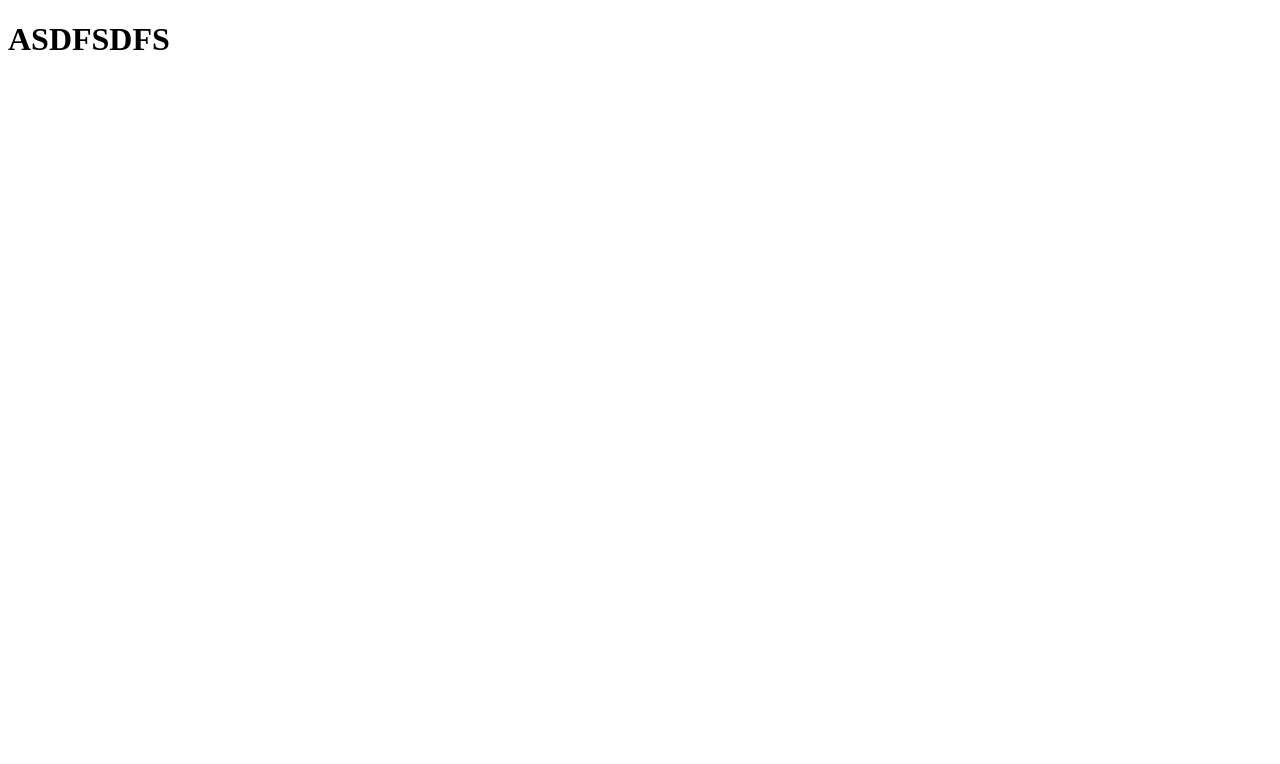
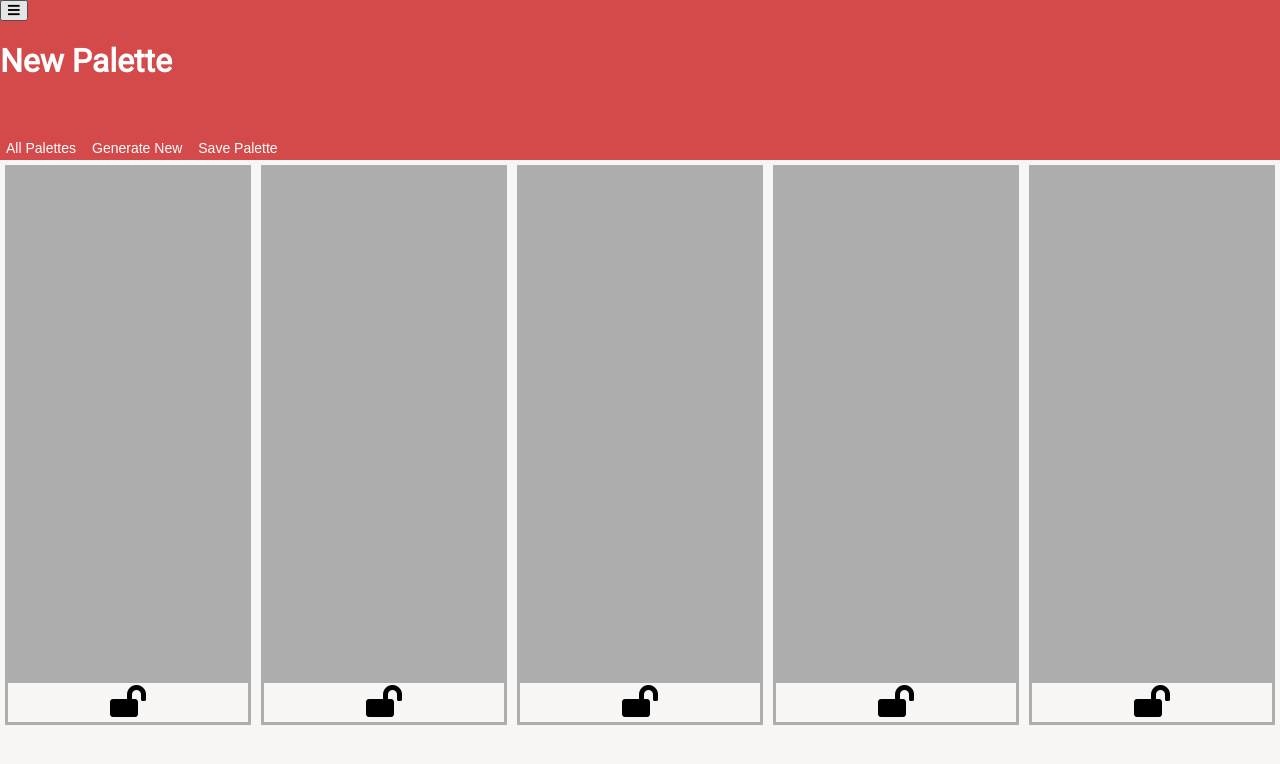
Before and after one commit to bottd/palette-picker, a website: page public/index.html in a window 1280 px wide. Drawn offline with Linux system fonts and the light colour scheme.

Commit message:
create html/css skeleton

```diff
--- a/public/index.html
+++ b/public/index.html
@@ -1,9 +1,45 @@
-<!DOCTYPE HTML>
+<!DOCTYPE html>
 <html>
   <head>
-    <link rel='stylesheet' type='text/css' href='styles.css'/>
-  </head>
+    <link href="https://fonts.googleapis.com/css?family=Roboto" rel="stylesheet">
+    <link rel="stylesheet" href="https://use.fontawesome.com/releases/v5.5.0/css/all.css" integrity="sha384-B4dIYHKNBt8Bc12p+WXckhzcICo0wtJAoU8YZTY5qE0Id1GSseTk6S+L3BlXeVIU" crossorigin="anonymous">
+    <link rel='stylesheet' type='text/css' href='styles.css'/> </head>
   <body>
-    <h1>ASDFSDFS</h1>
+    <header>
+      <button class='hamburger'><i class="fas fa-bars"></i></button>
+      <h1>New Palette</h1>
+      <div class='button-container'>
+        <button class='header-button'>All Palettes</button>
+        <button class='header-button'>Generate New</button>
+        <button class='header-button'>Save Palette</button>
+      </div>
+    </header>
+    <main>
+      <div class='color-card'>
+        <div class='color 1'>
+        </div>
+        <button class='lock'><i class="fas fa-lock-open"></i></button>
+      </div>
+      <div class='color-card'>
+        <div class='color 2'>
+        </div>
+        <button class='lock'><i class="fas fa-lock-open"></i></button>
+      </div>
+       <div class='color-card'>
+        <div class='color 3'>
+        </div>
+        <button class='lock'><i class="fas fa-lock-open"></i></button>
+      </div>
+       <div class='color-card'>
+        <div class='color 4'>
+        </div>
+        <button class='lock'><i class="fas fa-lock-open"></i></button>
+      </div>
+       <div class='color-card'>
+        <div class='color 5'>
+        </div>
+        <button class='lock'><i class="fas fa-lock-open"></i></button>
+      </div>
+    </main>
   </body>
 </html>
--- a/public/styles.css
+++ b/public/styles.css
@@ -0,0 +1,58 @@
+body {
+  background-color: #f8f6f5;
+  color: #1e294b;
+  font-family: 'Roboto', sans-serif;
+  height: 100%;
+  margin: 0;
+  width: 100%;
+}
+
+header {
+  background-color: #d44949;
+  color: #fff;
+  height: 20vh;
+  position: relative;
+  width: 100%;
+}
+
+.button-container {
+  bottom: 0;
+  position: absolute;
+}
+
+.header-button {
+  background-color: transparent;
+  border: none;
+  border-bottom: solid 3px transparent;
+  color: #fff;
+  font-size: 14px;
+}
+
+.header-button:hover {
+  border-bottom: solid 3px #fff;
+}
+
+main {
+  display: grid;
+  grid-template-columns: 1fr 1fr 1fr 1fr 1fr;
+  height: 70vh;
+  width: 100%;
+}
+
+.color-card {
+  display: flex;
+  flex-direction: column;
+  height: 100%;
+  margin: 2%;
+}
+
+.color {
+  background-color: #adadad;
+  height: 100%;
+}
+
+.lock {
+  background-color: transparent;
+  border: 3px solid #adadad;
+  font-size: 32px;
+}
```
